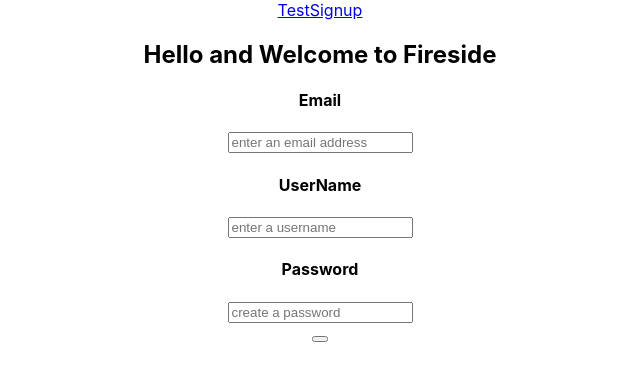
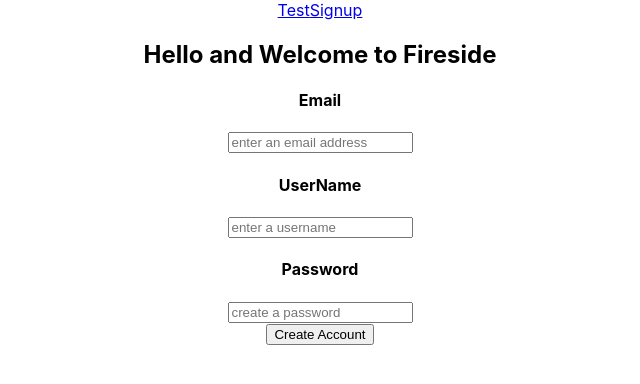
Before and after one commit to Maccam91/FIRESIDE-Frontend, a React (Create React App) app: page /#/signup in a window 1280 px wide. Shown: the top 384 px of the page, without its empty margins (320-960 px from the left). Built offline with nearby package versions, Linux system fonts and the light colour scheme.

Commit message:
updated form

```diff
--- a/src/Component/signup.js
+++ b/src/Component/signup.js
@@ -37,7 +37,7 @@
     return (
         <div>
             <h2>Hello and Welcome to Fireside</h2>
-            <form>
+            <form onSubmit={handleSubmit}>
                 <h4>Email</h4>
                 <input type='email' name="email" placeholder='enter an email address' value={formValue.email} onChange={handleChange} />
                 <br/>
@@ -47,7 +47,7 @@
                 <h4>Password</h4>
                 <input type='password' name="password" placeholder='create a password' value={formValue.password} onChange={handleChange}/>
                 <br/>
-                <button type='submit' value='Create Account' onClick={handleSubmit}/>
+                <input type='submit'  value='Create Account'/>
             </form>
         </div>
     )
```
